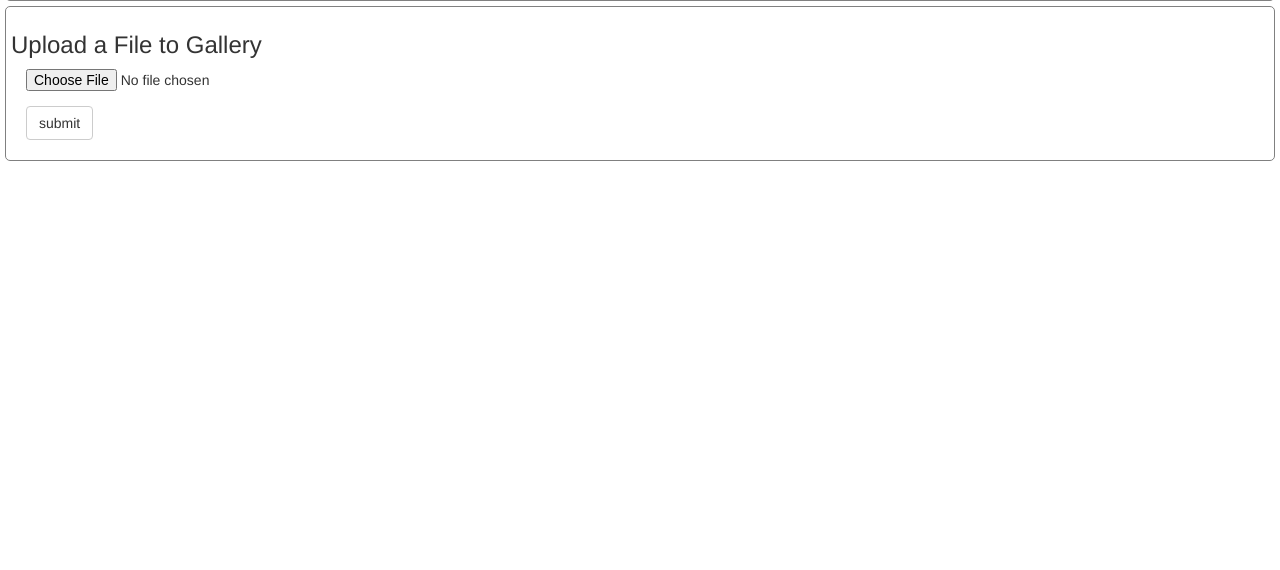
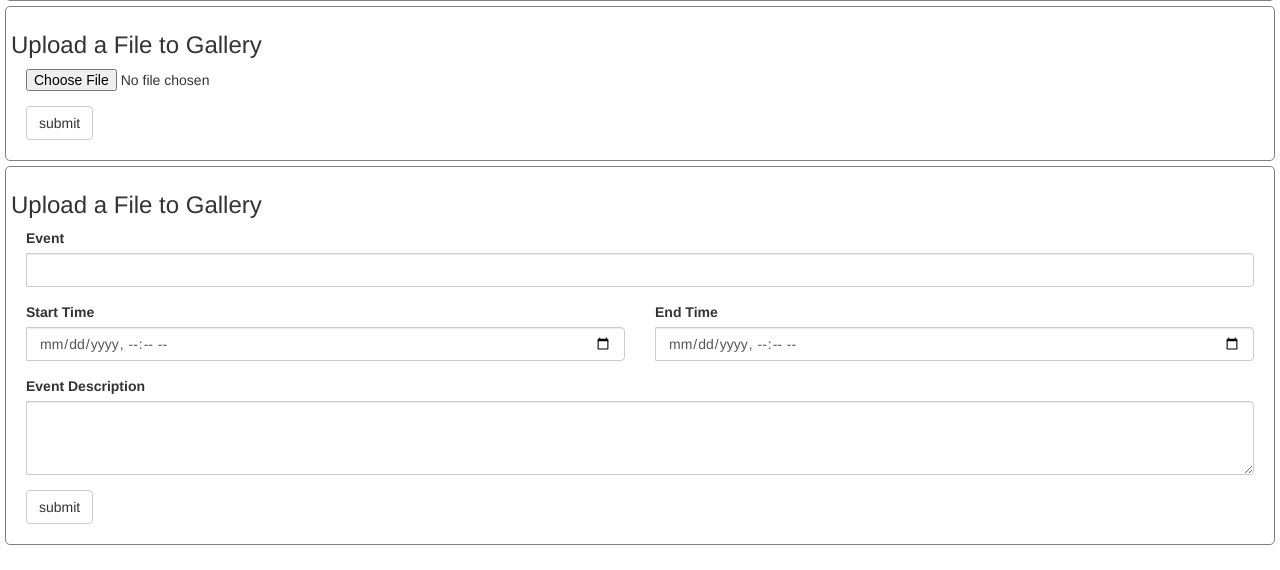
Before and after one commit to tonyli7/potential-tribble, a Flask app: page /admin in a window 1280 px wide. Shown: the part 1032-1602 px from the top of the page. Before the commit the page ends 1193 px from the top, so only its background shows below. Run offline with Flask 2, Linux system fonts and the light colour scheme; data that the repository does not hold is empty; some libraries are stand-ins or nearby versions.

Commit message:
schedule

```diff
--- a/app.py
+++ b/app.py
@@ -1,4 +1,5 @@
 import utils, mongo, os, settings
+from werkzeug.utils import secure_filename
 from flask import Flask, session, render_template, url_for, request, redirect, send_from_directory
 
 app = Flask(__name__)
@@ -12,7 +13,6 @@ def home():
 @app.route("/login", methods = ['GET','POST'])
 def login():
     if session.keys().count("loggedin") == 0:
-
         if request.method == 'POST':
 
             if request.form['email'] and request.form['pwd']:
@@ -60,7 +60,6 @@ def admin():
                 for entry in entries:
                     if "email" in entry:
                         rcpts+=entry["email"]+","
-            print rcpts
             file_bins=[]
             if request.files['attachment']:
                 files = request.files.getlist('attachment')
@@ -75,10 +74,14 @@ def admin():
         if 'upload-file' in request.form:
             file = request.files['file']
             if file and allowed_file(file.filename):
-                filename = file.filename#might need werkzeug.secure_filename()
-                print os.path.join(app.config['UPLOAD_FOLDER'],filename)
-                file.save(os.path.join(app.config['UPLOAD_FOLDER'],filename))
+                filename = secure_filename(file.filename)
+                file.save("."+os.path.join(app.config['UPLOAD_FOLDER'],filename))
                 return redirect(url_for('uploaded_file',filename=filename))
+
+        #edit schedule
+        if 'edit-schedule' in request.form:
+            utils.addEvent(request.form['event'],request.form['description'],request.form['start'],request.form['end'])
+
     return render_template("admin.html",entries=utils.getCollection("users"),collections=mongo.getCollections("modelun"))
 
 @app.route("/about")
@@ -102,9 +105,12 @@ def allowed_file(filename):
 def uploaded_file(filename):
     return send_from_directory(app.config['UPLOAD_FOLDER'],filename)
 
-@app.route("/schedule")
+@app.route("/schedule",methods=["GET","POST"])
 def schedule():
-    return render_template("schedule.html",schedule=utils.getSchedule())
+    if request.method == "POST":
+         delete = request.form.getlist('delete-event')
+         utils.deleteEvents(delete)
+    return render_template("schedule.html",schedule=utils.getEvents())
 
 if __name__=="__main__":
     app.debug = True
--- a/mongo.py
+++ b/mongo.py
@@ -1,10 +1,6 @@
 from pymongo import MongoClient
 
-#authentication
-def authenticateMaster():
-    pass
-
-#
+#gets all collections in a database
 def getCollections(database):
     client = MongoClient()
     names = client[database].collection_names()
@@ -43,3 +39,10 @@ def editEntry(database,collection,query,revisedEntry):
     collection = client[database][collection]
     entry = collection.find_one_and_update(query,{"$set":revisedEntry})
     client.close()
+
+def deleteEntry(database,collection,query):
+    client = MongoClient()
+    collection = client[database][collection]
+    print query
+    entry = collection.delete_many(query)
+    client.close()
--- a/templates/admin.html
+++ b/templates/admin.html
@@ -5,6 +5,7 @@
 {% block body%}
 
 <h1 class="title">Administrator's Dashboard</h1>
+
 <form method="POST" enctype="multipart/form-data">
   <div class="input-group">
     <h3>Schedule a Message</h3>
@@ -85,7 +86,30 @@
     </div>
   </div>
 </form>
-
+<form method="POST" enctype="multipart/form-data">
+  <div class="input-group">
+    <h3>Upload a File to Gallery</h3>
+    <div class="col-sm-12 form-group">
+      <label>Event</label>
+      <input type="text" name="event" class="form-control">
+    </div>
+    <div class="col-sm-6 form-group">
+      <label>Start Time</label>
+      <input type="datetime-local" name="start" class="form-control">
+    </div>
+    <div class="col-sm-6 form-group">
+      <label>End Time</label>
+      <input type="datetime-local" name="end" class="form-control">
+    </div>
+    <div class="col-sm-12 form-group">
+      <label>Event Description</label>
+      <textarea name="description" rows="3" class="form-control"></textarea>
+    </div>
+    <div class="col-sm-12 form-group">
+      <input name="edit-schedule" class="btn btn-default" type="submit" value="submit">
+    </div>
+  </div>
+</form>
 
 <table class="table">
   <tr>
--- a/utils.py
+++ b/utils.py
@@ -4,6 +4,7 @@ from email.mime.application import MIMEApplication
 from email.parser import HeaderParser
 from apscheduler.scheduler import Scheduler
 from bs4 import BeautifulSoup
+from bson.objectid import ObjectId
 
 ## creates new user account
 def createUser(uname, pword, atype):
@@ -117,15 +118,17 @@ def updateAbout(text):
     about.write(new)
     about.close()
 
-schedule=[{"stuff":"abd"},{"testing":"hi"}]
+#add event to schedule
+def addEvent(event,description,start,end):
+    startDate = datetime.datetime.strptime(start,"%Y-%m-%dT%H:%M")
+    endDate = datetime.datetime.strptime(end,"%Y-%m-%dT%H:%M")
+    mongo.addEntry("conference","schedule",{"event":event,"description":description,"start":startDate,"end":endDate})
 
-#add event to schedule
-def addEvent(schedule,event,description,start,end):
-    ind=0
-    while ind<len(schedule) and schedule[ind]["start"]<start:
-        ind+=1;
-    schedule.insert(ind,{"event":event,"description":description,"start":start,"end":end})
+#get schedule
+def getEvents():
+    return mongo.getEntry("conference","schedule",{}).sort("start")
 
-def getSchedule():
-    global schedule
-    return schedule
+#delete events in array
+def deleteEvents(item_ids):
+    object_ids = [ObjectId(item_id) for item_id in item_ids]
+    mongo.deleteEntry("conference","schedule",{"_id": {"$in": object_ids}})
```
Also changed, not shown: templates/schedule.html (+12 -4 lines), uploads/out.gif (added), 1 other file.
